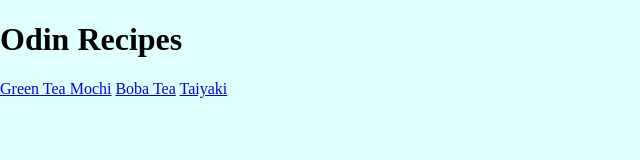
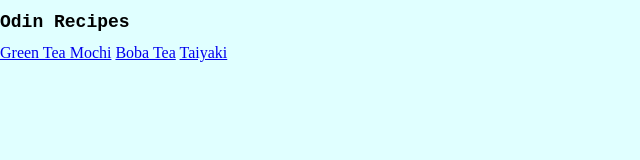
Before and after one commit to KingArthurChen/odin-recipes, a plain HTML site: page index.html in a window 1280 px wide. Shown: the whole page, without its empty margins (0-640 px from the left). Drawn offline with Linux system fonts and the light colour scheme.

```diff
--- a/css/styles.css
+++ b/css/styles.css
@@ -3,3 +3,9 @@
  margin: 0;
  background-color: lightcyan;
 }
+
+h1 {
+    font-size: 18px;
+    font-family: 'Courier New', Courier, monospace;
+    font-weight: 700;
+}
```
